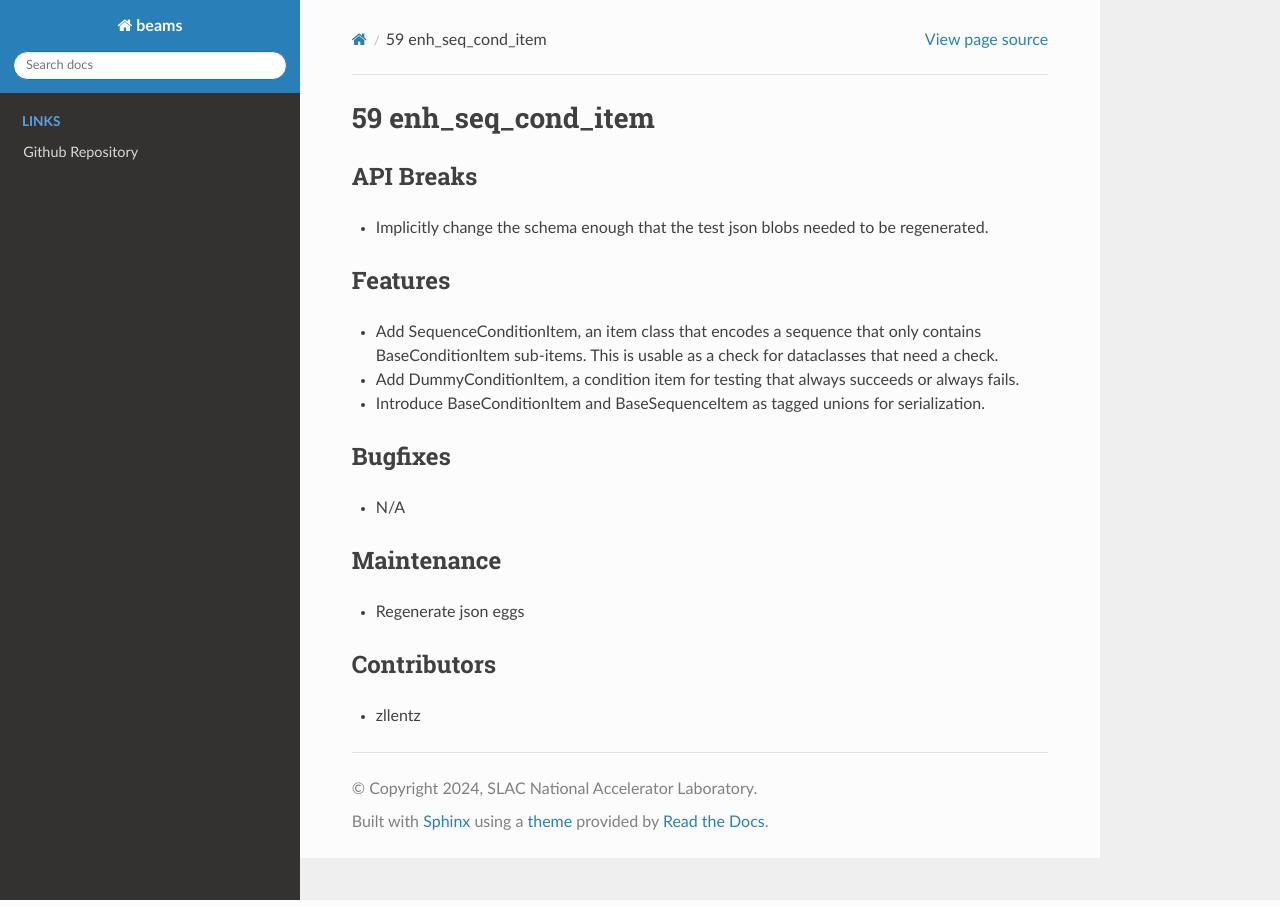
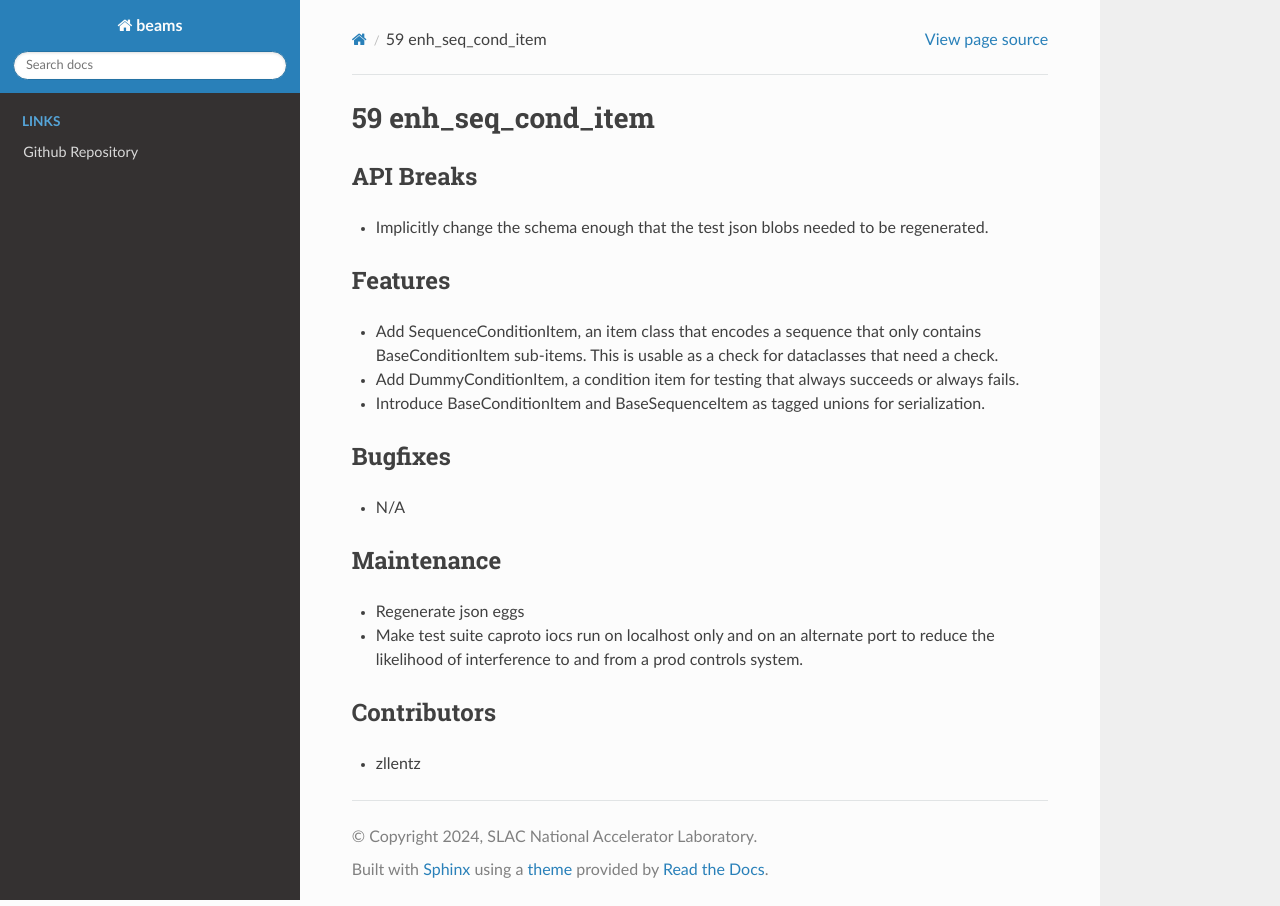
Before and after one commit to pcdshub/BEAMS, a Sphinx documentation site: the page built from docs/source/upcoming_release_notes/59-enh_seq_cond_item.rst, in a window 1280 px wide. Built offline with Sphinx 7.4.7 and the Read the Docs theme 3.1.0, drawn with Linux system fonts in a browser that asks for light colours.

Commit message:
DOC: update pre-release note

```diff
--- a/docs/source/upcoming_release_notes/59-enh_seq_cond_item.rst
+++ b/docs/source/upcoming_release_notes/59-enh_seq_cond_item.rst
@@ -19,6 +19,8 @@ Bugfixes
 Maintenance
 -----------
 - Regenerate json eggs
+- Make test suite caproto iocs run on localhost only and on an alternate port to reduce
+  the likelihood of interference to and from a prod controls system.
 
 Contributors
 ------------
```
